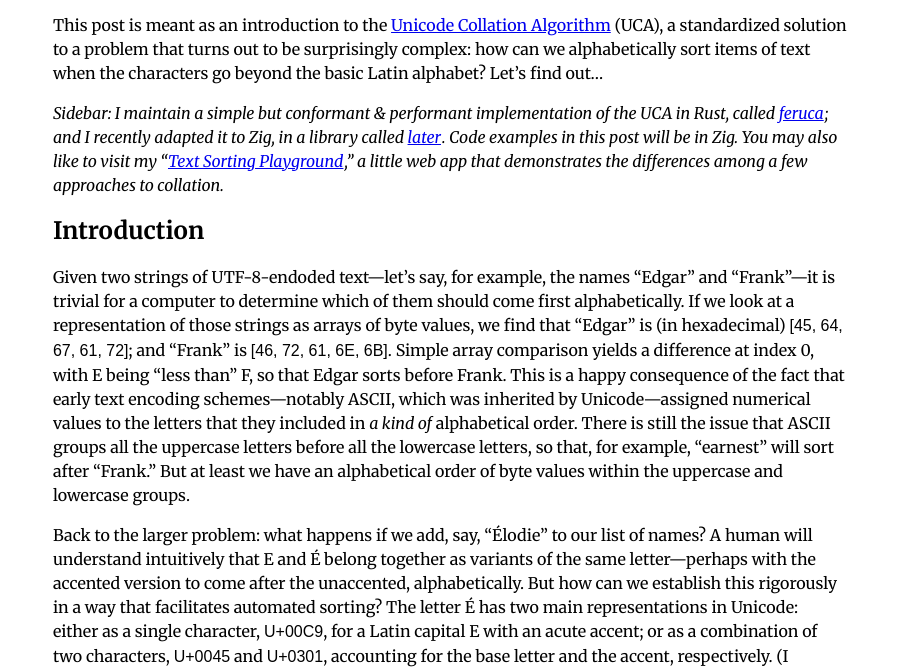
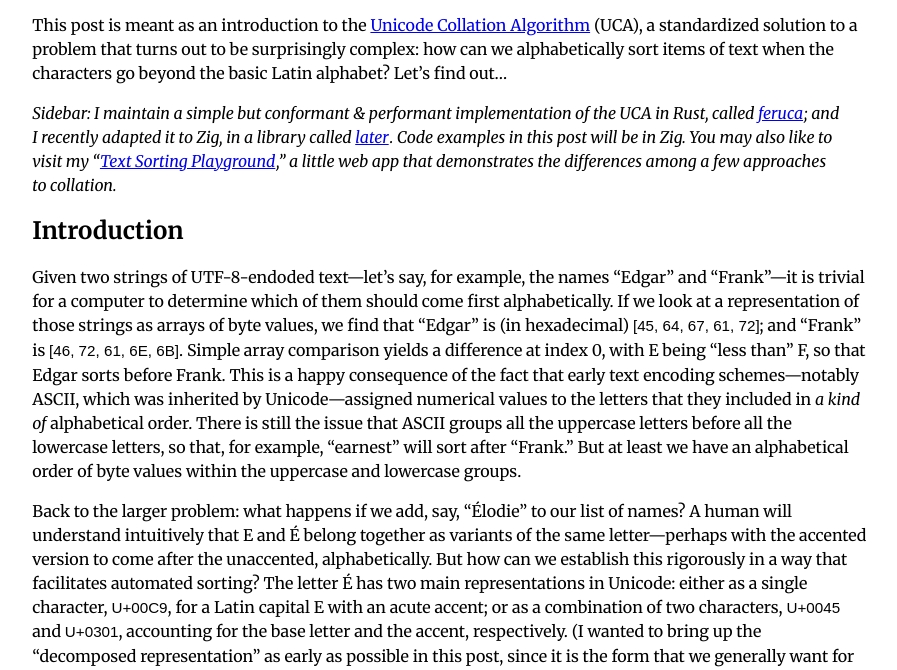
Before and after one commit to theodore-s-beers/collation-for-dummies, a plain HTML site: page index.html in a window 1280 px wide. Shown: the part 123-793 px from the top of the page, without its empty margins (190-1087 px from the left). Drawn offline with Linux system fonts and the light colour scheme; a web font is replaced by a local one.

Commit message:
Adjust styles

```diff
--- a/styles.css
+++ b/styles.css
@@ -1,12 +1,13 @@
 body {
   font-family: Merriweather, serif;
   margin: 0 auto;
-  max-width: 80ch;
+  max-width: 84ch;
   padding: 1rem;
 }
 
 code {
   font-family: "Cascadia Code", sans-serif;
+  font-size: 0.95rem;
 }
 
 div.sourceCode {
@@ -15,7 +16,8 @@ div.sourceCode {
 }
 
 p,
-h2 {
+h2,
+h3 {
   margin-top: 1rem;
 }
 
```
